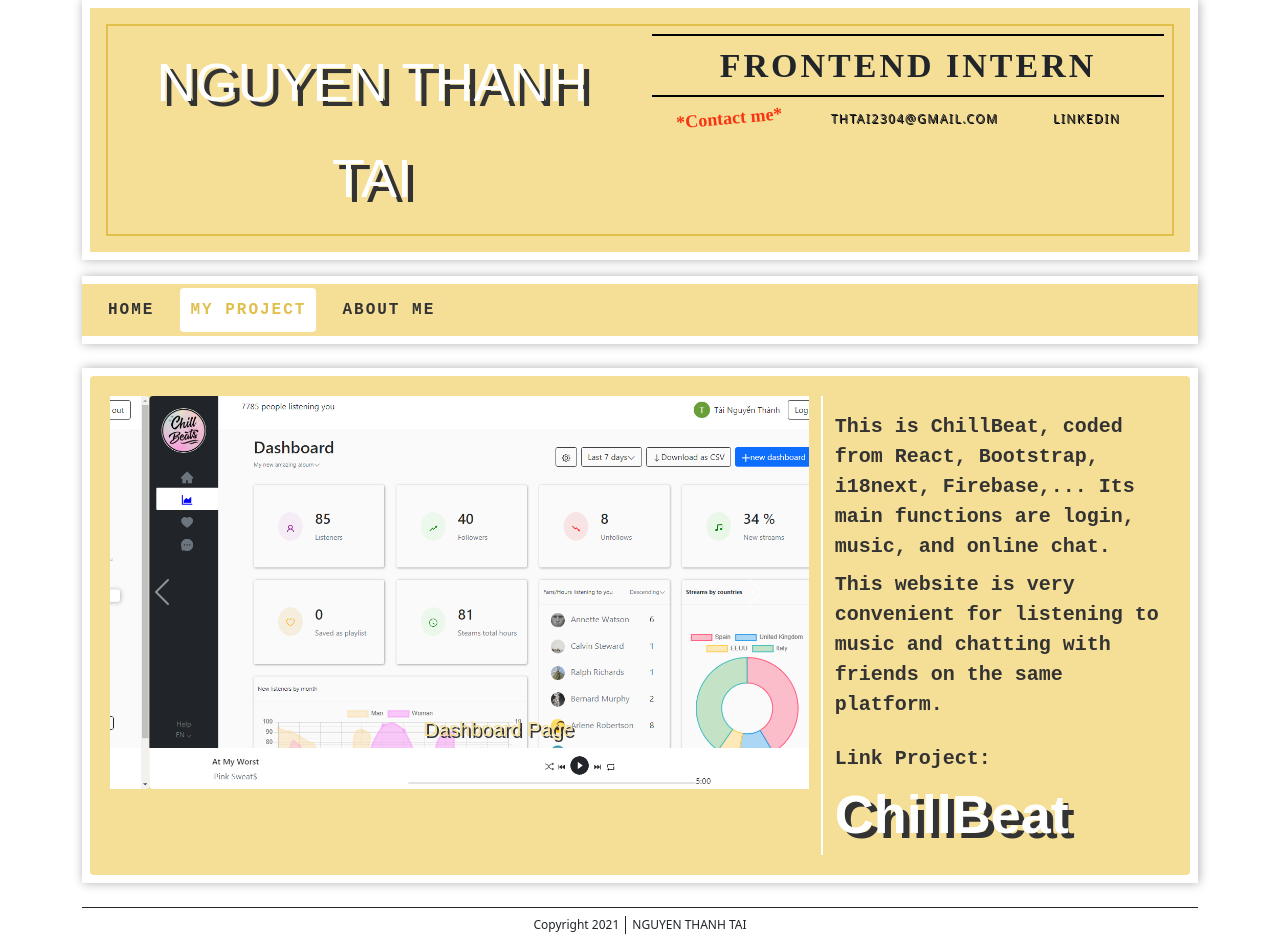
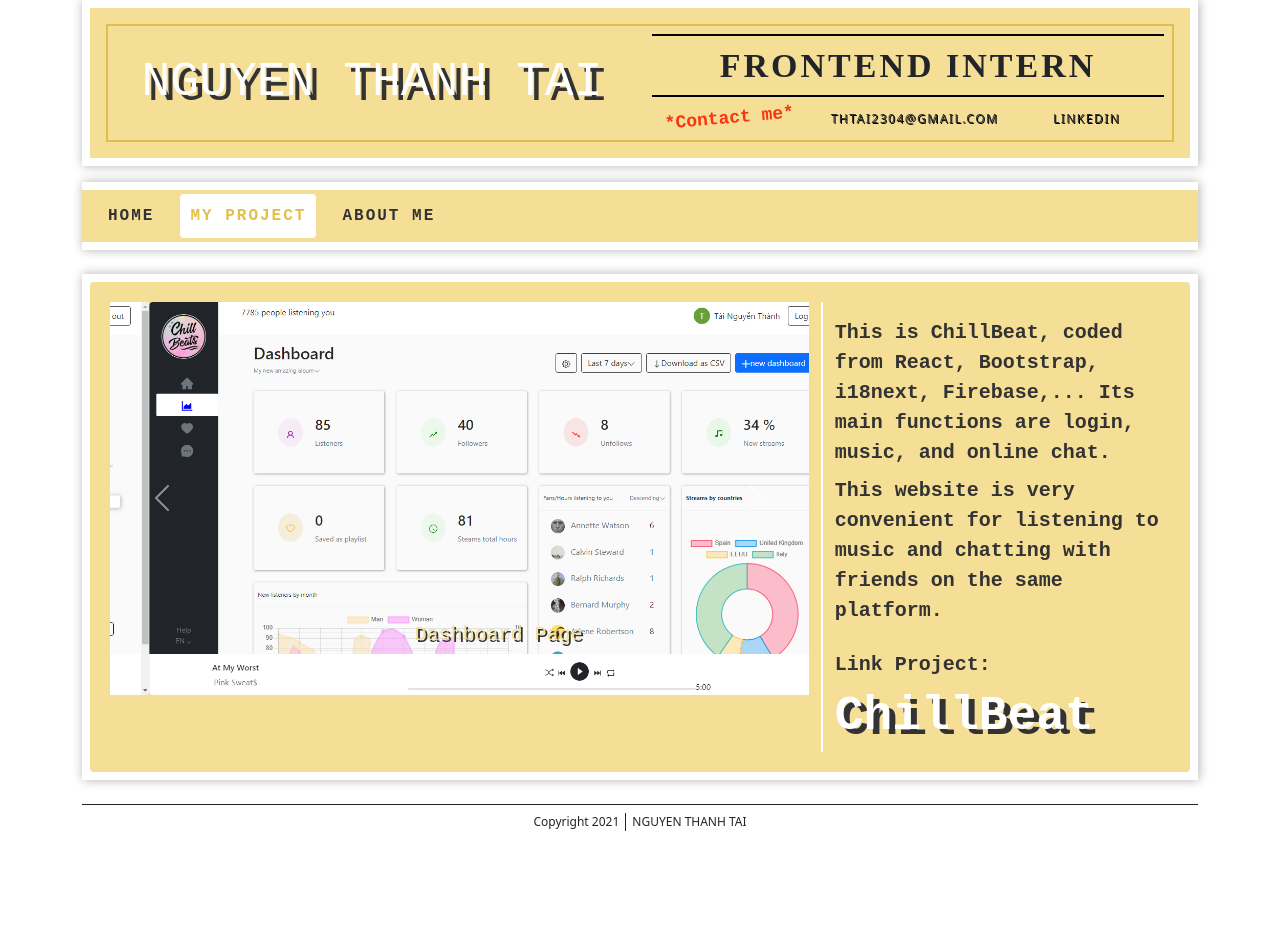
Before and after one commit to tainguyen2304/MyCV, a React (Create React App) app: page /my_project in a window 1280 px wide. After the commit the page ends 839 px from the top, so only its background shows below. Built offline with nearby package versions, Linux system fonts and the light colour scheme.

Commit message:
fix-font-family

```diff
--- a/src/component/About/index.scss
+++ b/src/component/About/index.scss
@@ -1,5 +1,5 @@
 .About {
-    font-family: -webkit-pictograph;
+    font-family: monospace;
     .head {
         font-size: 46px;
         font-weight: 600;
@@ -32,14 +32,14 @@
         font-size: 20px;
     }
     h5 {
-        font-family: -webkit-pictograph;
+        font-family: monospace;
         color: #000;
         margin: 0;
         font-size: 16px;
         text-shadow: 1px 1px #000;
     }
     .answer {
-        font-family: -webkit-pictograph;
+        font-family: monospace;
         font-size: 16px;
         padding-left: 16px;
         margin-bottom: 10px;
--- a/src/component/Header/index.scss
+++ b/src/component/Header/index.scss
@@ -15,8 +15,8 @@
         background-color: #f5df96;
         .my-name {
             color: #fff;
-            font-size: 54px;
-            font-family: fantasy;
+            font-size: 3rem;
+            font-family: monospace;
             text-shadow: 6px 5px 0 #333;
             line-height: 6rem;
         }
@@ -33,7 +33,7 @@
             color: rgb(248, 52, 17);
             font-size: 18px;
             font-weight: 600;
-            font-family: cursive;
+            font-family: monospace;
             transform: rotate(355deg);
         }
     }
--- a/src/component/Home/index.scss
+++ b/src/component/Home/index.scss
@@ -26,7 +26,7 @@
         text-transform: uppercase;
         letter-spacing: 1px;
         color: #fff;
-        font-family: Arial, Helvetica, sans-serif;
+        font-family: monospace;
         font-weight: 600;
         transition: .15s linear;
     }
@@ -51,7 +51,7 @@
                 h5 {
                     text-transform: uppercase;
                     font-weight: 600;
-                    font-family: Arial, Helvetica, sans-serif;
+                    font-family: monospace;
                     letter-spacing: 1px;
                     padding: 0;
                     margin-bottom: 20px;
@@ -95,7 +95,7 @@
                 text-transform: uppercase;
                 letter-spacing: 1px;
                 font-weight: 600;
-                font-family: Arial, Helvetica, sans-serif;
+                font-family: monospace;
             }
             .down-CV {
               text-decoration: none;
--- a/src/component/MyProjects/index.scss
+++ b/src/component/MyProjects/index.scss
@@ -11,7 +11,7 @@
                 .content {
                     h5 {
                         color: #f5df96;
-                        font-family: fantasy;
+                        font-family: monospace;
                         text-shadow: 2px 2px 0 #333;
                     }
                 }
@@ -27,8 +27,8 @@
                         a {
                             text-decoration: none;
                             color: #fff;
-                            font-size: 54px;
-                            font-family: fantasy;
+                            font-size: 3rem;
+                            font-family: monospace;
                             text-shadow: 6px 5px 0 #333;
                         }
                     }
```
